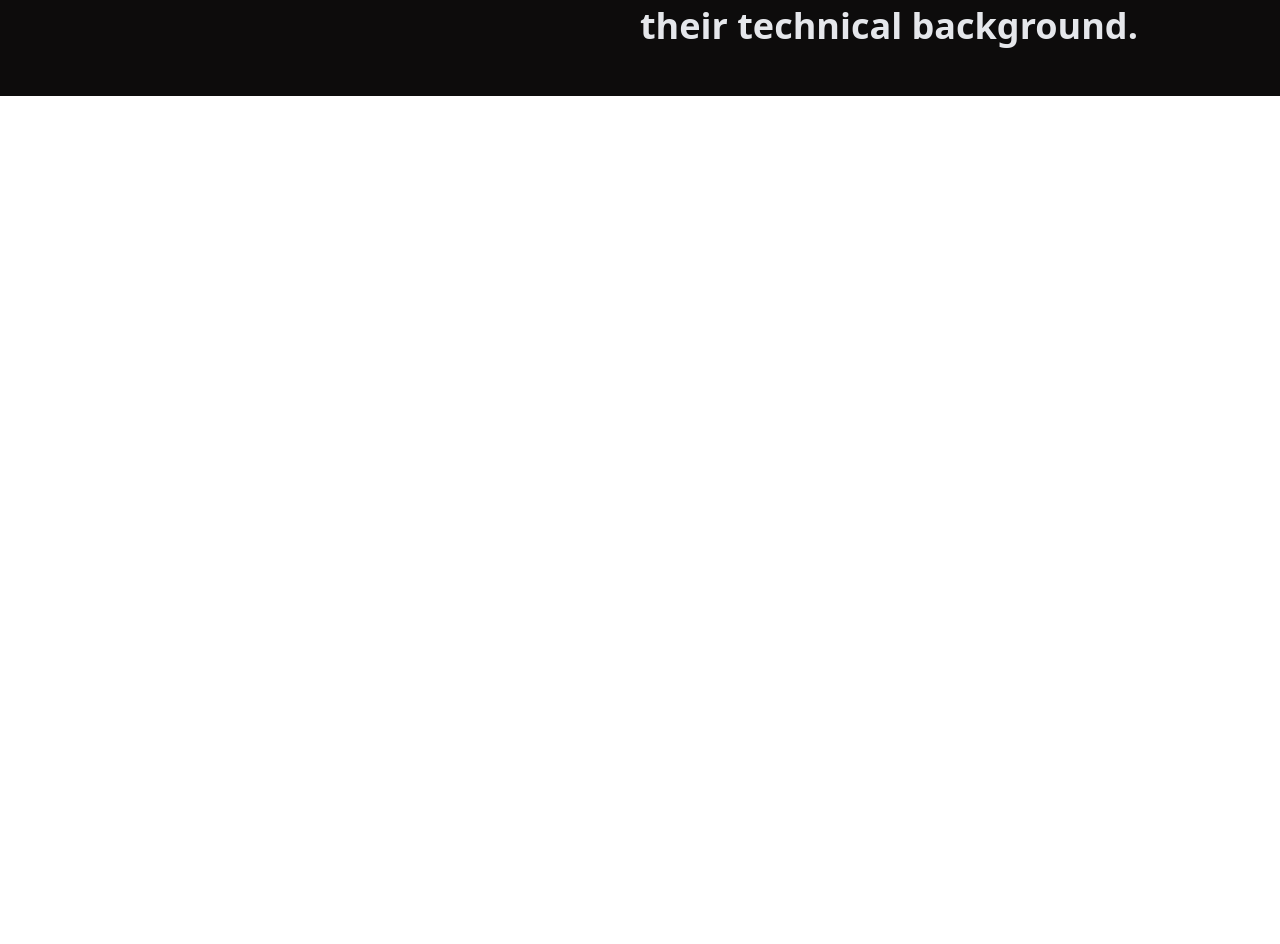
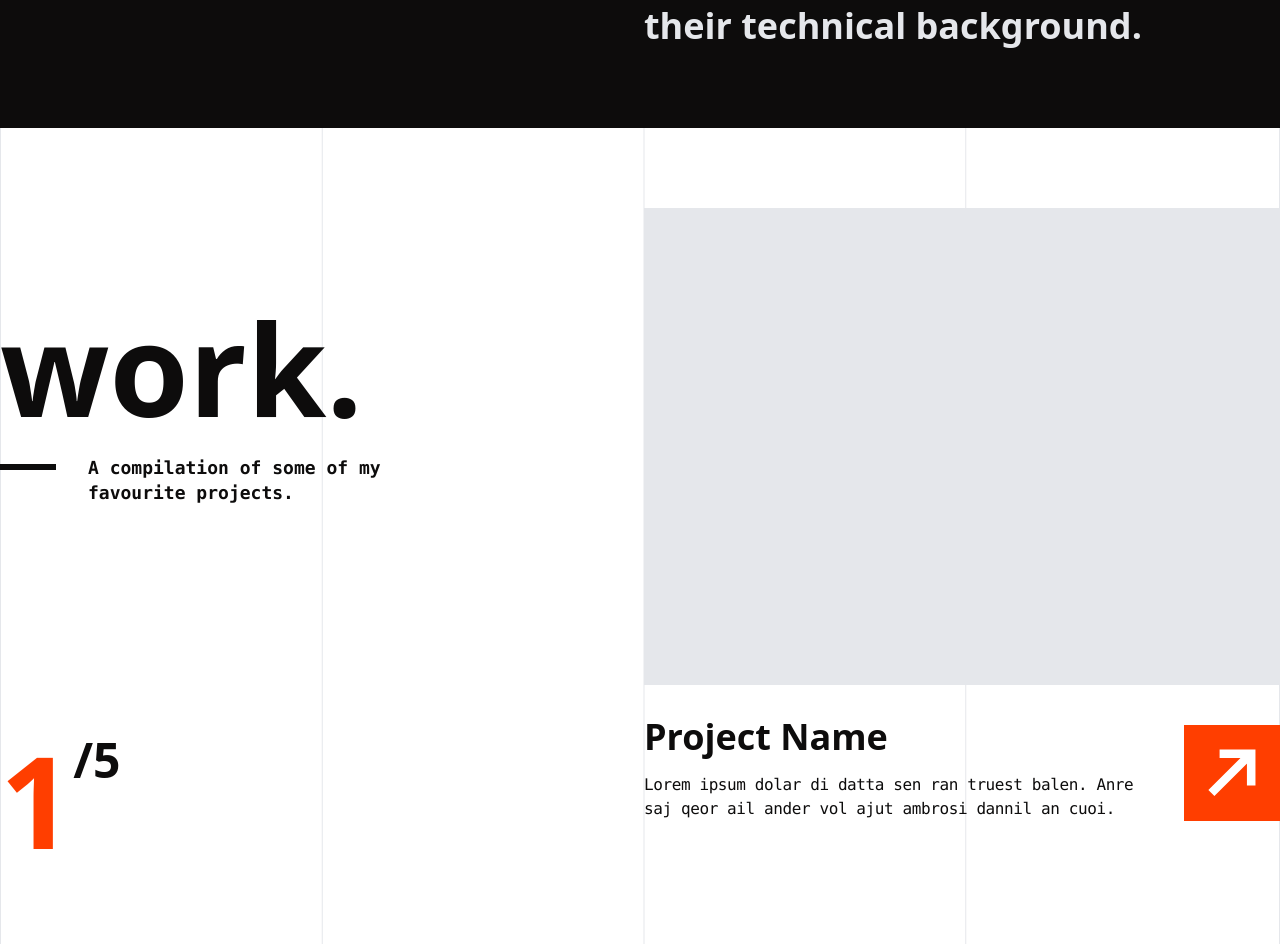
Before and after one commit to sipofnightshade/portfolio_old, a SvelteKit app: page / in a window 1280 px wide. Shown: the part 1440-2384 px from the top of the page. Before the commit the page ends 1650 px from the top, so only its background shows below. Built offline with nearby package versions, Linux system fonts and the light colour scheme.

Commit message:
finished-- work section

```diff
--- a/src/routes/+page.svelte
+++ b/src/routes/+page.svelte
@@ -3,6 +3,7 @@
   import HeroHeader from '$lib/components/HeroHeader.svelte';
   import Navbar from '$lib/components/Navbar.svelte';
   import SubHeading from '$lib/components/SubHeading.svelte';
+  import Link from '$lib/icons/Link.svelte';
 </script>
 
 <section
@@ -13,8 +14,9 @@
   <HeroHeader />
 </section>
 
-<section class="h-svh bg-black">
-  <div class="container mx-auto grid grid-cols-2 py-40">
+<!-- about -->
+<section class="h-[104svh] bg-black">
+  <div class="container mx-auto grid h-full grid-cols-2 gap-2 py-40">
     <SubHeading title="about." desc="Just some short notes about myself and my goals." />
     <div class="text-4xl font-bold leading-snug text-gray-200">
       <p>
@@ -30,3 +32,42 @@
     </div>
   </div>
 </section>
+
+<!-- work -->
+<section class="h-[102svh]">
+  <div class="container relative mx-auto grid h-full grid-cols-2 gap-2">
+    <BackgroundLines />
+    <div class="flex flex-col justify-between pb-20 pt-40">
+      <SubHeading
+        title="work."
+        dark={false}
+        desc="A compilation of some of my favourite projects."
+      />
+      <p class="flex items-start leading-none">
+        <strong class="text-9xl text-brand">1</strong>
+        <strong class="text-5xl">/5</strong>
+      </p>
+    </div>
+    <div class="flex flex-col gap-8 py-20">
+      <!-- image here -->
+      <div class="aspect-[4/3] bg-gray-200"></div>
+
+      <div class="flex items-end justify-between">
+        <div class="flex flex-col gap-4">
+          <h3 class="text-4xl font-bold">Project Name</h3>
+          <p class="max-w-lg font-mono tracking-tight">
+            Lorem ipsum dolar di datta sen ran truest balen. Anre saj qeor ail ander vol
+            ajut ambrosi dannil an cuoi.
+          </p>
+        </div>
+
+        <a
+          href="/"
+          class="flex h-24 w-24 items-center justify-center bg-brand transition-colors duration-300 hover:bg-black"
+        >
+          <Link classes="h-12 w-12" />
+        </a>
+      </div>
+    </div>
+  </div>
+</section>
```
